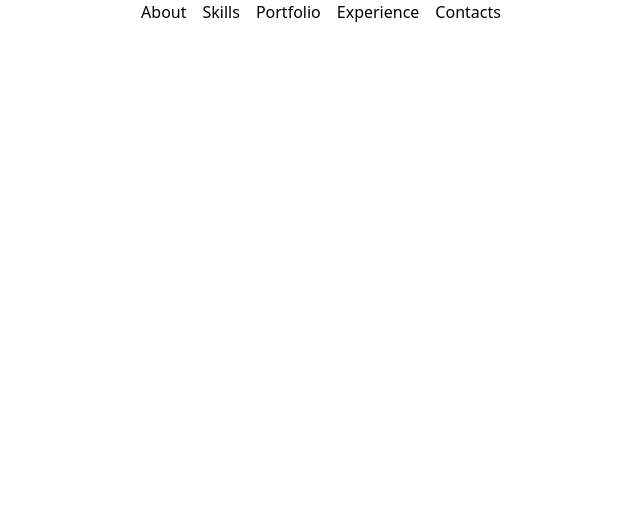
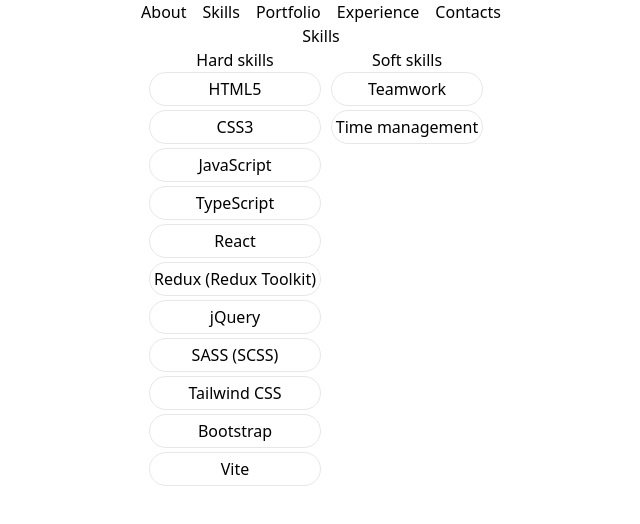
Before and after one commit to conceptbtw/react-portfolio-website, a React (Vite) app: page / in a window 1280 px wide. Shown: the top 524 px of the page, without its empty margins (319-959 px from the left). Built offline with nearby package versions, Linux system fonts and the light colour scheme.

Commit message:
Create SkillList and SkillItem components

```diff
--- /dev/null
+++ b/src/components/SkillItem.tsx
@@ -0,0 +1,13 @@
+type SkillItemProps = {
+  skill: string;
+};
+
+const SkillItem = ({ skill }: SkillItemProps) => {
+  return (
+    <li className="flex justify-center items-center p-1 border rounded-full">
+      <p className="">{skill}</p>
+    </li>
+  );
+};
+
+export default SkillItem;
--- /dev/null
+++ b/src/components/SkillList.tsx
@@ -0,0 +1,11 @@
+import { ReactNode } from "react";
+
+type SkillListProps = {
+  children: ReactNode;
+};
+
+const SkillList = ({ children }: SkillListProps) => {
+  return <ul className="flex flex-col gap-1">{children}</ul>;
+};
+
+export default SkillList;
--- a/src/components/Skills.tsx
+++ b/src/components/Skills.tsx
@@ -1,5 +1,37 @@
+import SkillList from "./SkillList";
+import SkillItem from "./SkillItem";
+
 const Skills = () => {
-  return <section className=""></section>;
+  return (
+    <section className="flex flex-col justify-center items-center">
+      <h1 className="">Skills</h1>
+      <div className="grid grid-cols-2">
+        <section className="flex flex-col items-center">
+          <h2 className="">Hard skills</h2>
+          <SkillList>
+            <SkillItem skill="HTML5" />
+            <SkillItem skill="CSS3" />
+            <SkillItem skill="JavaScript" />
+            <SkillItem skill="TypeScript" />
+            <SkillItem skill="React" />
+            <SkillItem skill="Redux (Redux Toolkit)" />
+            <SkillItem skill="jQuery" />
+            <SkillItem skill="SASS (SCSS)" />
+            <SkillItem skill="Tailwind CSS" />
+            <SkillItem skill="Bootstrap" />
+            <SkillItem skill="Vite" />
+          </SkillList>
+        </section>
+        <section className="flex flex-col items-center">
+          <h2 className="">Soft skills</h2>
+          <SkillList>
+            <SkillItem skill="Teamwork" />
+            <SkillItem skill="Time management" />
+          </SkillList>
+        </section>
+      </div>
+    </section>
+  );
 };
 
 export default Skills;
```
